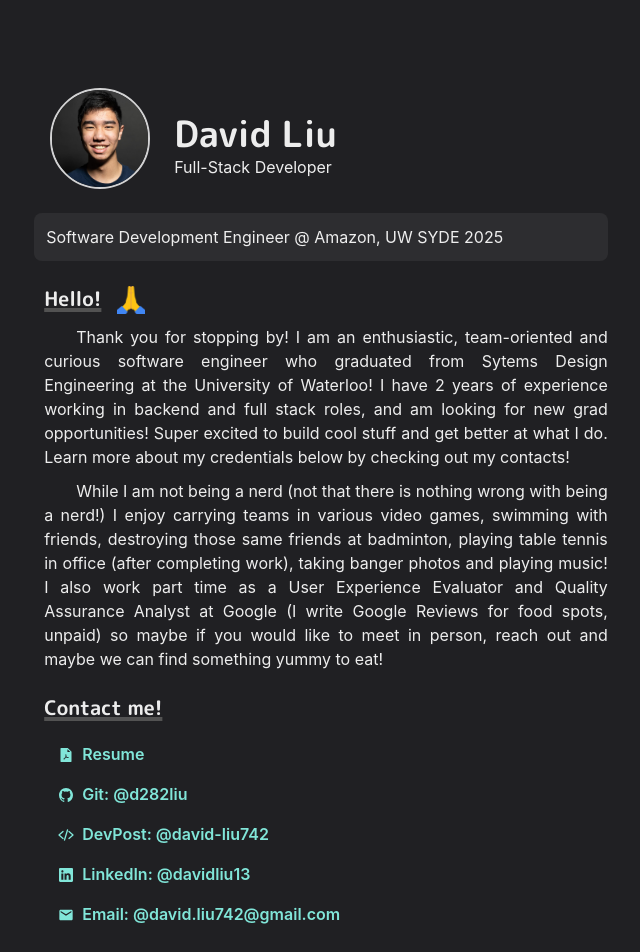
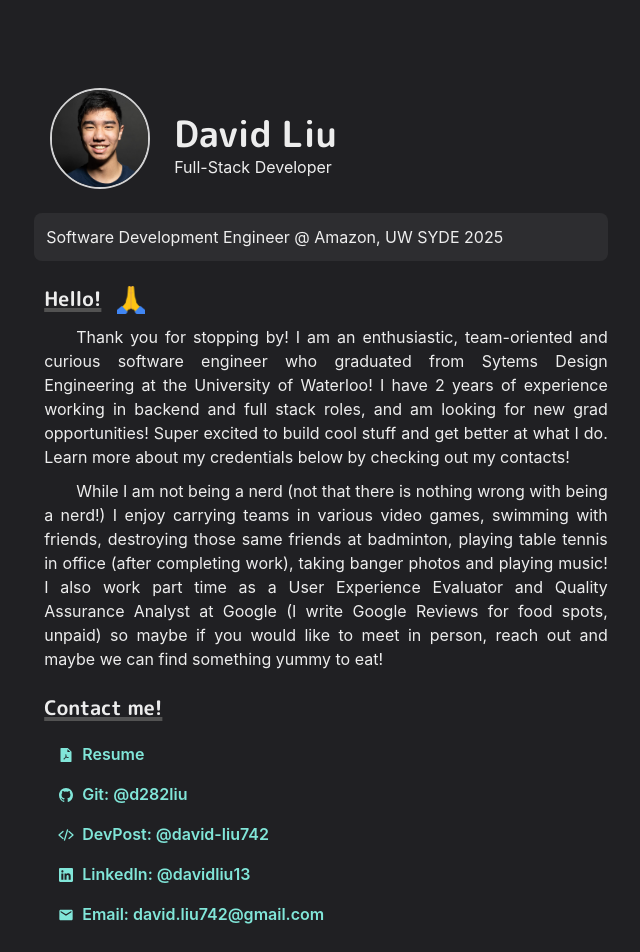
Before and after one commit to d282liu/David-Liu-Website-3, a Next.js app: page / in a window 1280 px wide. Shown: the top 952 px of the page, without its empty margins (319-959 px from the left). Built offline with nearby package versions, Linux system fonts and the light colour scheme.

Commit message:
removing @ from email

```diff
--- a/pages/index.js
+++ b/pages/index.js
@@ -123,7 +123,7 @@ function HomePage() {
                             colorScheme="teal"
                             leftIcon={<Icon as={MdEmail} />}
                         >
-                            Email: @david.liu742@gmail.com
+                            Email: david.liu742@gmail.com
                         </Button>
                         </Link>
                     </ListItem>
```
